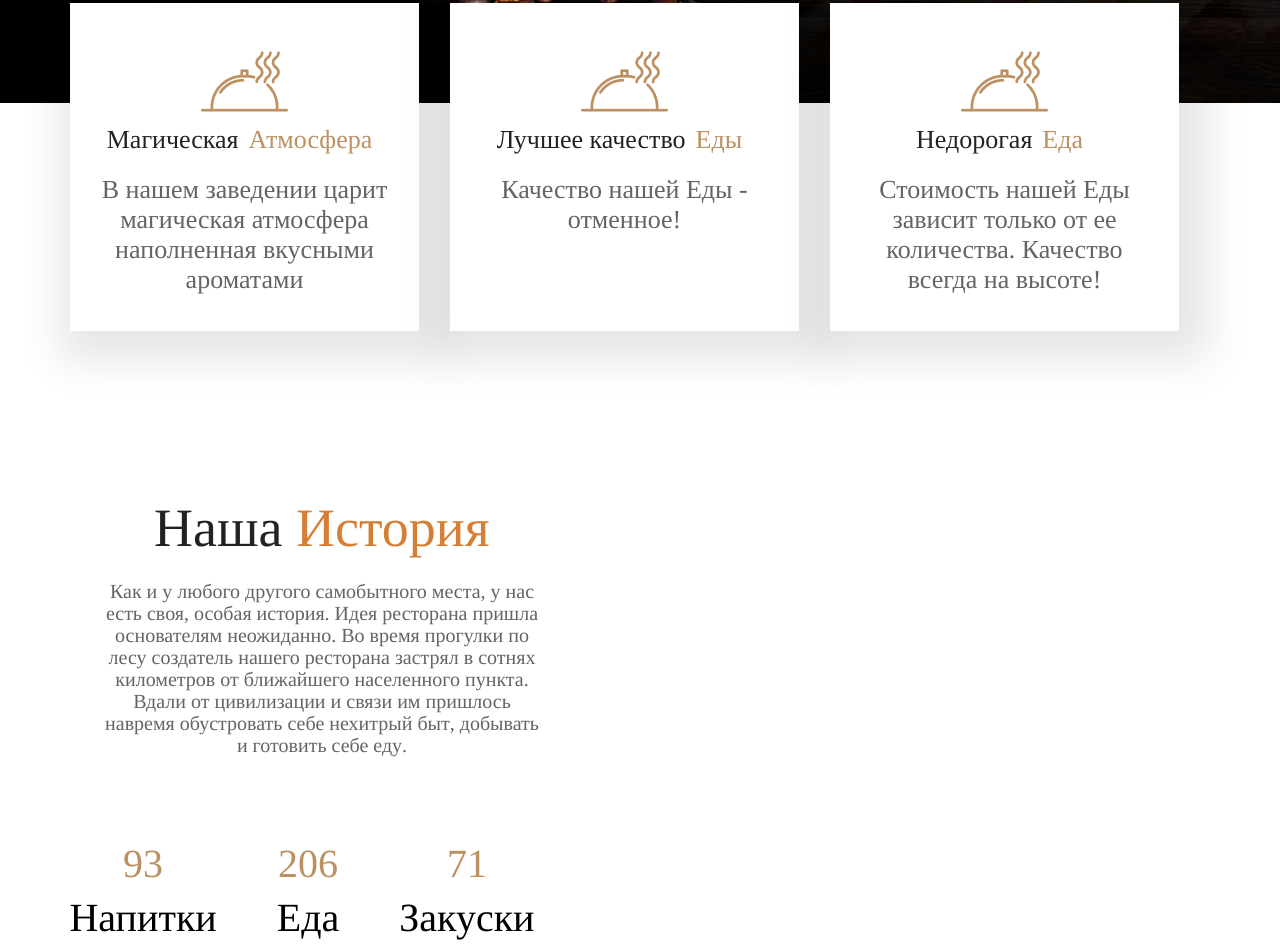
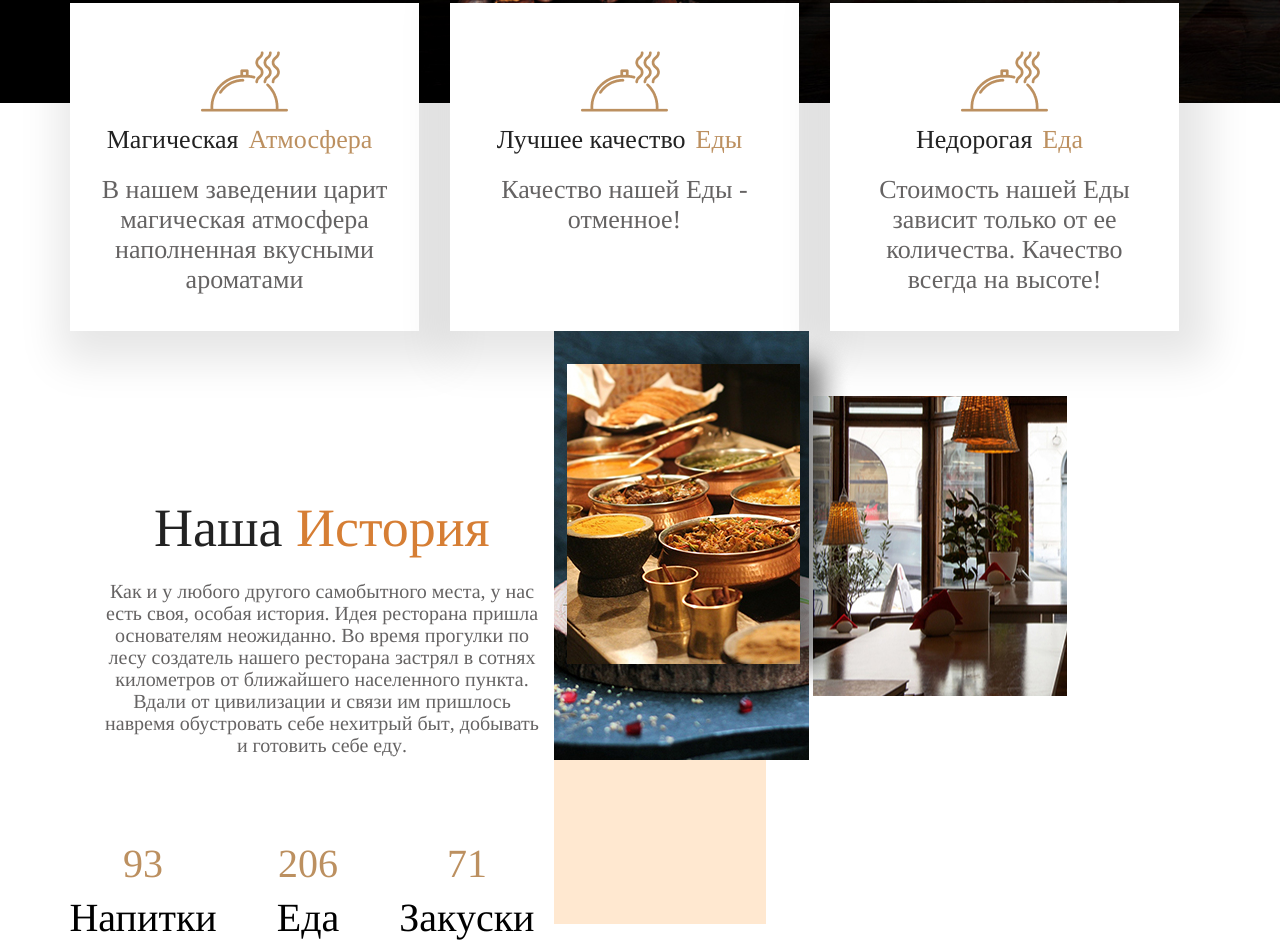
Before and after one commit to Scorpion96522/Restaurant, a plain HTML site: page index.html in a window 1280 px wide. Shown: the part 697-1642 px from the top of the page. Drawn offline with Linux system fonts and the light colour scheme.

Commit message:
blockhistory

```diff
--- a/css/style.css
+++ b/css/style.css
@@ -641,8 +641,8 @@ body {
 /* End intro style  */
 
 /* Start History styles */
-.history {
-    /* display: flex; */
+.history__holder {
+    display: flex;
     justify-content: space-between;
 }
 
@@ -694,4 +694,15 @@ body {
     display: block;
     color: #BC9060;
 }
+
+.history__img {
+    position: relative;
+}
+
+.history-pic-1 {
+    position: absolute;
+    z-index: 25;
+    top: 10;
+    left: 10;
+}
 /* End  History styles  */
--- a/index.html
+++ b/index.html
@@ -83,7 +83,7 @@
             <div class="intro__wrapper">
                 <div class="card">
                     <div class="card__pic">
-                        <img src="./img/intro-pic.png" alt="" class="img__card">
+                        <img src="./img/intro-pic.png" alt="pic_logo_card" class="img__card">
                     </div>
                     <h2 class="card__title">
                         Магическая <span>Атмосфера</span></h2>
@@ -92,7 +92,7 @@
                 </div>
                 <div class="card">
                     <div class="card__pic">
-                        <img src="./img/intro-pic.png" alt="" class="img__card">
+                        <img src="./img/intro-pic.png" alt="pic_logo_card" class="img__card">
                     </div>
                     <h2 class="card__title">
                         Лучшее качество <span>Еды</span></h2>
@@ -102,7 +102,7 @@
                 </div>
                 <div class="card">
                     <div class="card__pic">
-                        <img src="./img/intro-pic.png" alt="" class="img__card">
+                        <img src="./img/intro-pic.png" alt="pic_logo_card" class="img__card">
                     </div>
                     <h2 class="card__title">
                         Недорогая <span>Еда</span></h2>
@@ -115,7 +115,11 @@
 
          <!-- Start History  -->
         <div class="history">
+
             <div class="wrapper">
+
+                <div class="history__holder">
+                    <div class="history__info">
                         <h2 class="history__title">Наша <span>История</span></h2>
                         <p class="history__desc">Как и у любого другого самобытного места, у нас есть своя, особая история. Идея ресторана пришла основателям неожиданно. Во время прогулки по лесу создатель нашего ресторана застрял в сотнях километров от ближайшего населенного пункта. Вдали от цивилизации и связи им пришлось навремя обустровать себе нехитрый быт, добывать и готовить себе еду.</p>
                         <div class="history__number">
@@ -130,6 +134,14 @@
                             </div>
                         </div>
                     </div>
+                        <div class="history__img">
+                            <img class="history-pic-1" src="./img/233] 1.png" alt="dishes">
+                            <img class="history-pic-2" src="./img/history-pic-2.jpg" alt="cake">
+                            <img class="history-pic-3" src="/img/history-pic-3.jpg" alt="table">
+                            <img class="history-pic-4" src="/img/history-pic-4.jpg" alt="table">
+                        </div>
+                </div>
+            </div>
         </div>
 
         <!-- End History -->
```
Also changed, not shown: img/233] 1.jpg (added), img/233] 1.png (added), img/history-pic-1.jpg (added), img/history-pic-2.jpg (added), img/history-pic-3.jpg (added), img/history-pic-4.jpg (added). Lines whose indentation alone changed are shown as unchanged.
